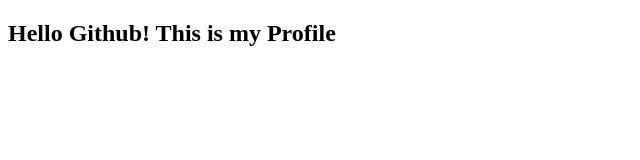
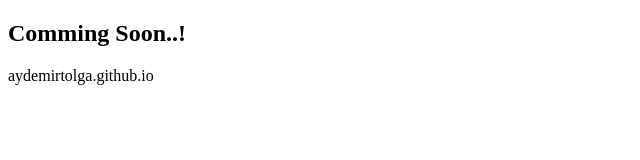
Before and after one commit to aydemirtolga/aydemirtolga.github.io, a plain HTML site: page index.html in a window 1280 px wide. Shown: the whole page, without its empty margins (0-640 px from the left). Drawn offline with Linux system fonts and the light colour scheme.

Commit message:
Update index.html

```diff
--- a/index.html
+++ b/index.html
@@ -7,6 +7,8 @@
     <title>Tolga Aydemir</title>
 </head>
 <body>
-    <h2>Hello Github! This is my Profile</h2>
+    <h2>Comming Soon..!</h2>
 </body>
 </html>
+
+aydemirtolga.github.io
```
